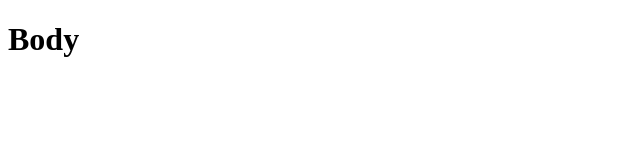
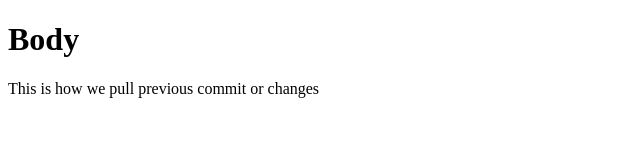
Before and after one commit to dannymoreno-10/git-test, a plain HTML site: page index.html in a window 1280 px wide. Shown: the whole page, without its empty margins (0-640 px from the left). Drawn offline with Linux system fonts and the light colour scheme.

Commit message:
Second commit

```diff
--- a/index.html
+++ b/index.html
@@ -8,5 +8,6 @@
 </head>
 <body>
     <h1>Body</h1>
+    <p>This is how we pull previous commit or changes</p>
 </body>
 </html>
```
